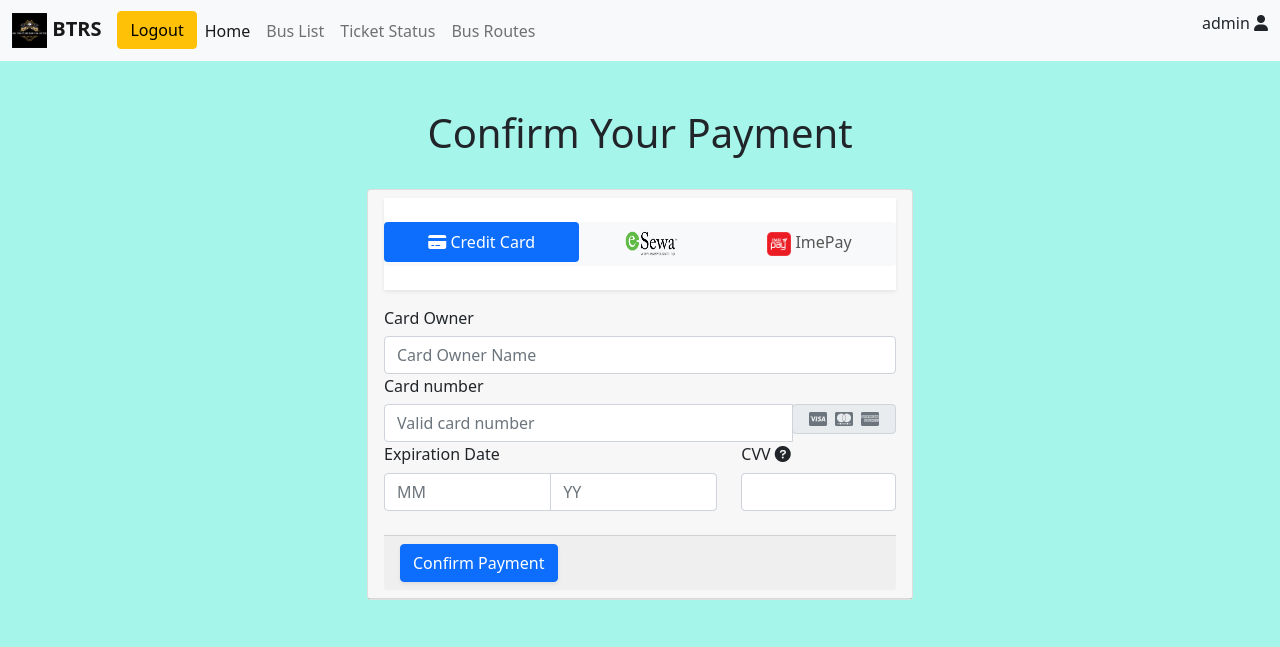
After one commit to Nelson-Rai/BMS, a Django app: page /payment in a window 1280 px wide. The commit adds this page. Shown: the top 647 px of the page. Run offline with Django 4.2, Linux system fonts and the light colour scheme; a user stored in the database is signed in; some libraries are stand-ins or nearby versions.

Commit message:
make payment UI created

```diff
--- /dev/null
+++ b/bms/templates/bms/payment.html
@@ -0,0 +1,92 @@
+{% extends 'main.html' %}
+{% block title %}
+Make Payment
+{% endblock %}
+{% block content %}
+<style>
+    body{background: #f5f5f5}.rounded{border-radius: 1rem}.nav-pills .nav-link{color: #555}.nav-pills .nav-link.active{color: white}input[type="radio"]{margin-right: 5px}.bold{font-weight:bold}
+</style>
+
+
+
+<div class="container py-5">
+    <!-- For demo purpose -->
+    <div class="row mb-4">
+        <div class="col-lg-8 mx-auto text-center">
+            <h1 class="display-6">Confirm Your Payment</h1>
+        </div>
+    </div> <!-- End -->
+    <div class="row">
+        <div class="col-lg-6 mx-auto">
+            <div class="card ">
+                <div class="card-header">
+                    <div class="bg-white shadow-sm pt-4 pl-2 pr-2 pb-2">
+                        <!-- Credit card form tabs -->
+                        <ul role="tablist" class="nav bg-light nav-pills rounded nav-fill mb-3">
+                            {% load static %}
+                            <li class="nav-item"> <a data-toggle="pill" href="#credit-card" class="nav-link active "> <i class="fas fa-credit-card mr-2"></i> Credit Card </a> </li>
+                            <li class="nav-item"> <a data-toggle="pill" href="#esewa" class="nav-link "> <img src="{% static 'assets/esewa.png' %}" alt="" height="28px" width="55px"></a> </li>
+                            <li class="nav-item"> <a data-toggle="pill" href="#imepay" class="nav-link "> <img src="{% static 'assets/imepay.png' %}" alt="" height="24px" width="24px"> ImePay </a> </li>
+                        </ul>
+                    </div> <!-- End -->
+                    <!-- Credit card form content -->
+                    <div class="tab-content">
+                        <!-- credit card info-->
+                        <div id="credit-card" class="tab-pane fade show active pt-3">
+                            <form role="form" onsubmit="event.preventDefault()">
+                                <div class="form-group"> <label for="username">
+                                        <h6>Card Owner</h6>
+                                    </label> <input type="text" name="username" placeholder="Card Owner Name" required class="form-control "> </div>
+                                <div class="form-group"> <label for="cardNumber">
+                                        <h6>Card number</h6>
+                                    </label>
+                                    <div class="input-group"> <input type="text" name="cardNumber" placeholder="Valid card number" class="form-control " required>
+                                        <div class="input-group-append"> <span class="input-group-text text-muted"> <i class="fab fa-cc-visa mx-1"></i> <i class="fab fa-cc-mastercard mx-1"></i> <i class="fab fa-cc-amex mx-1"></i> </span> </div>
+                                    </div>
+                                </div>
+                                <div class="row">
+                                    <div class="col-sm-8">
+                                        <div class="form-group"> <label><span class="hidden-xs">
+                                                    <h6>Expiration Date</h6>
+                                                </span></label>
+                                            <div class="input-group"> <input type="number" placeholder="MM" name="" class="form-control" required> <input type="number" placeholder="YY" name="" class="form-control" required> </div>
+                                        </div>
+                                    </div>
+                                    <div class="col-sm-4">
+                                        <div class="form-group mb-4"> <label data-toggle="tooltip" title="Three digit CV code on the back of your card">
+                                                <h6>CVV <i class="fa fa-question-circle d-inline"></i></h6>
+                                            </label> <input type="text" required class="form-control"> </div>
+                                    </div>
+                                </div>
+                                <div class="card-footer"> <button type="button" class="subscribe btn btn-primary btn-block shadow-sm"> Confirm Payment </button>
+                            </form>
+                        </div>
+                    </div> <!-- End -->
+                    <!-- Paypal info -->
+                    <div id="esewa" class="tab-pane fade pt-3">
+                        <p> <button type="button" class="btn btn-primary "> Make Payment </button> </p>
+                        <p class="text-muted"> Note: After clicking on the button, you will be directed to a secure gateway for payment. After completing the payment process, you will be redirected back to the website to view details of your order. </p>
+                    </div> <!-- End -->
+                    <!-- Paypal info -->
+                    <div id="imepay" class="tab-pane fade pt-3">
+                        <p> <button type="button" class="btn btn-primary "> Make Payment </button> </p>
+                        <p class="text-muted"> Note: After clicking on the button, you will be directed to a secure gateway for payment. After completing the payment process, you will be redirected back to the website to view details of your order. </p>
+                    </div> <!-- End -->
+
+                    <!-- End -->
+                </div>
+            </div>
+        </div>
+    </div>
+
+    <script>
+        $(document).ready(function(){
+            $('[data-toggle="tooltip"]').tooltip();
+
+            $('.nav-pills a').on('click', function (e) {
+                e.preventDefault()
+                $(this).tab('show')
+            })
+        });
+    </script>
+{% endblock content %}
--- a/bms/templates/main.html
+++ b/bms/templates/main.html
@@ -20,12 +20,14 @@
       integrity="sha384-ka7Sk0Gln4gmtz2MlQnikT1wXgYsOg+OMhuP+IlRH9sENBO0LRn5q+8nbTov4+1p"
       crossorigin="anonymous"
     ></script>
+
     <link
       href="https://cdn.jsdelivr.net/npm/bootstrap@5.1.3/dist/css/bootstrap.min.css"
       rel="stylesheet"
       integrity="sha384-1BmE4kWBq78iYhFldvKuhfTAU6auU8tT94WrHftjDbrCEXSU1oBoqyl2QvZ6jIW3"
       crossorigin="anonymous"
     />
+    <script src="https://code.jquery.com/jquery-3.6.0.min.js"></script>
   </head>
   <body style="background-color: #a5f5eb;">
     {% load static %}
--- a/bms/urls.py
+++ b/bms/urls.py
@@ -8,6 +8,7 @@ urlpatterns = [
     path('logout', views.logoutUser, name='logout'),
     path('ticketStatus', views.ticketStatus, name='ticketStatus'),
     path('issueTicket/<str:id>', views.issueTicket, name='issueTicket'),
+    path('payment', views.payment, name='payment'),
     path('print', views.print, name='print'),
     path('cancelTicket/<str:id>', views.cancelTicket, name='cancelTicket'),
     path('buslist', views.busList, name='busList'),
--- a/bms/views.py
+++ b/bms/views.py
@@ -223,6 +223,11 @@ def enableBus(request, id):
         return HttpResponseForbidden("You do not have permission to access this page.")
 
 @login_required(login_url='loginUser')
+def payment(request):
+
+    return render(request, 'bms/payment.html')
+
+@login_required(login_url='loginUser')
 def issueTicket(request, id):
     vehicle = Vehicle.objects.get(id=id)
     ticketNum = bookTicket.objects.latest('ticketNumber')
```
Also changed, not shown: bms/templates/bms/index.html (+36 -4 lines), bms/templates/bms/register.html (+7 -6 lines), db.sqlite3, static/assets/esewa.png (added), static/assets/imepay.png (added).
